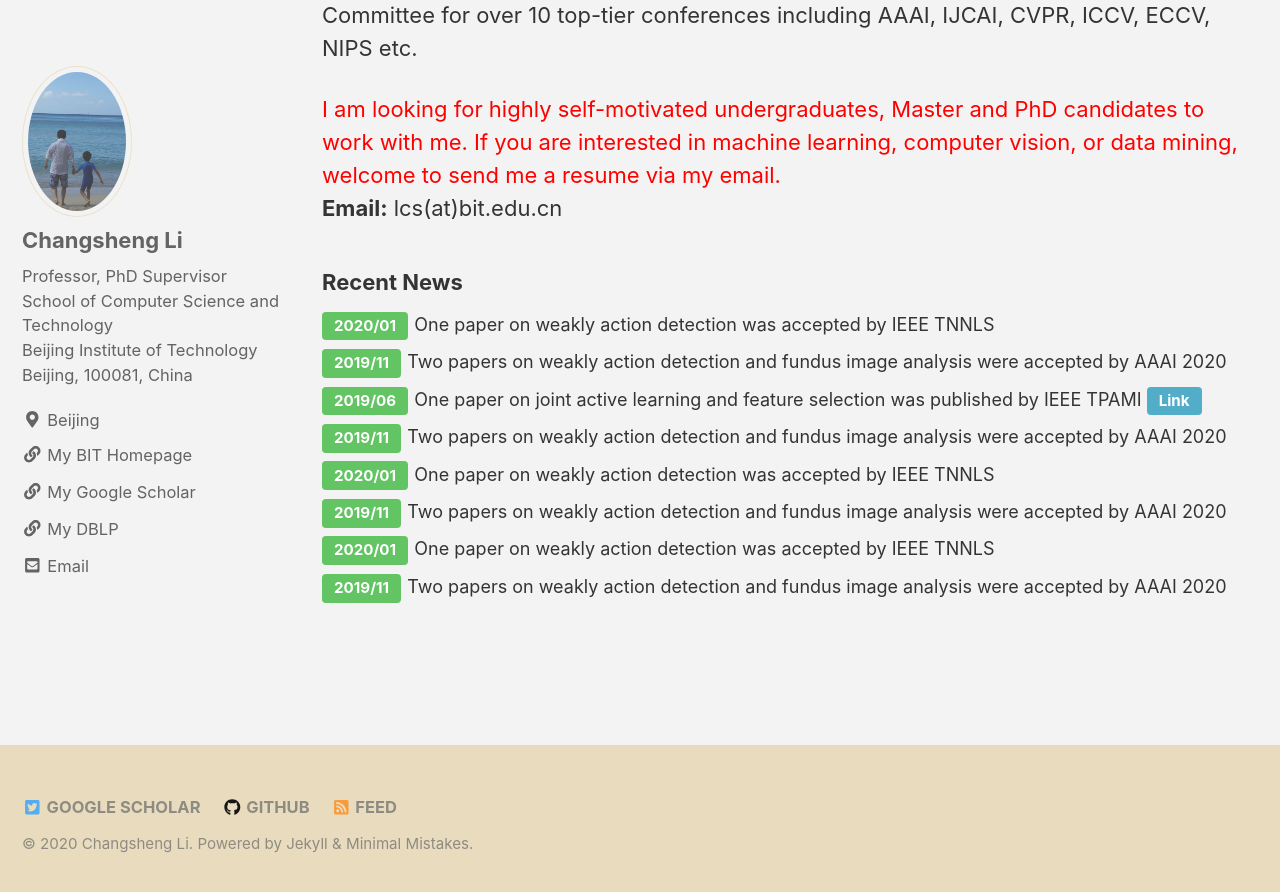
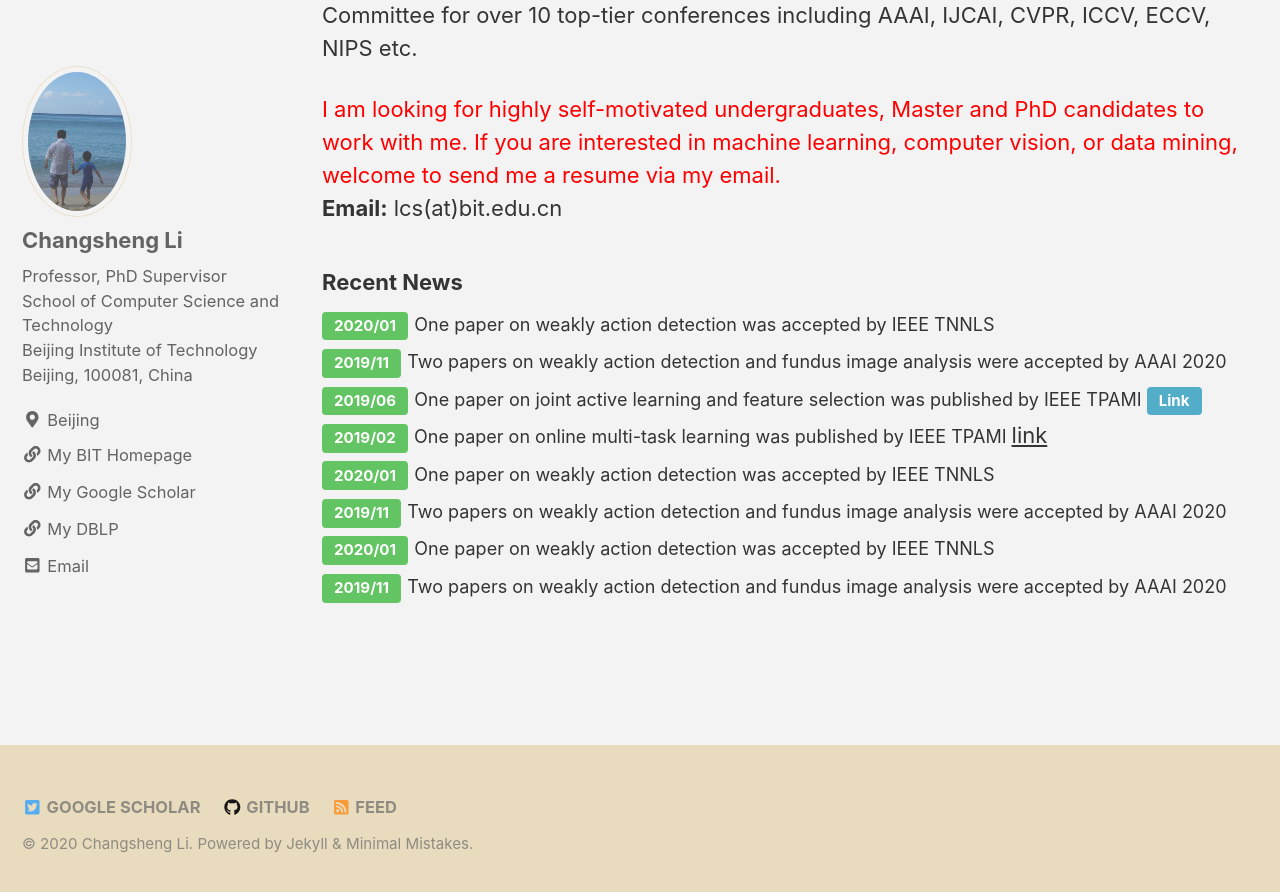
Before and after one commit to csli-bit/csli-bit.github.io, a Jekyll site: the page built from _pages/index.md, in a window 1280 px wide and 900 px high, scrolled down 527 px. Shown: the top 892 px of the window. Built offline with Jekyll 4.4.1, drawn with Linux system fonts in a browser that asks for light colours; nearby versions of some CDN libraries; comment, search, counter and statistics services are not loaded.

Commit message:
Update index.md

```diff
--- a/_pages/index.md
+++ b/_pages/index.md
@@ -23,7 +23,7 @@ One paper on weakly action detection was accepted by IEEE TNNLS </font> <br>
 [2019/11](#link){: .btn .btn--success .btn--small} <font size="4">Two papers on weakly action detection and fundus image analysis were accepted by AAAI 2020 </font> <br>
 [2019/06](#link){: .btn .btn--success .btn--small} <font size="4">
 One paper on joint active learning and feature selection was published by IEEE TPAMI </font> [Link](https://ieeexplore.ieee.org/document/8367893){: .btn .btn--info .btn--small} <br>
-[2019/11](#link){: .btn .btn--success .btn--small} <font size="4">Two papers on weakly action detection and fundus image analysis were accepted by AAAI 2020 </font> <br>
+[2019/02](#link){: .btn .btn--success .btn--small} <font size="4">One paper on online multi-task learning was published by IEEE TPAMI </font> [link](https://ieeexplore.ieee.org/document/8260965) <br>
 [2020/01](#link){: .btn .btn--success .btn--small} <font size="4">
 One paper on weakly action detection was accepted by IEEE TNNLS </font> <br>
 [2019/11](#link){: .btn .btn--success .btn--small} <font size="4">Two papers on weakly action detection and fundus image analysis were accepted by AAAI 2020 </font> <br>
```
